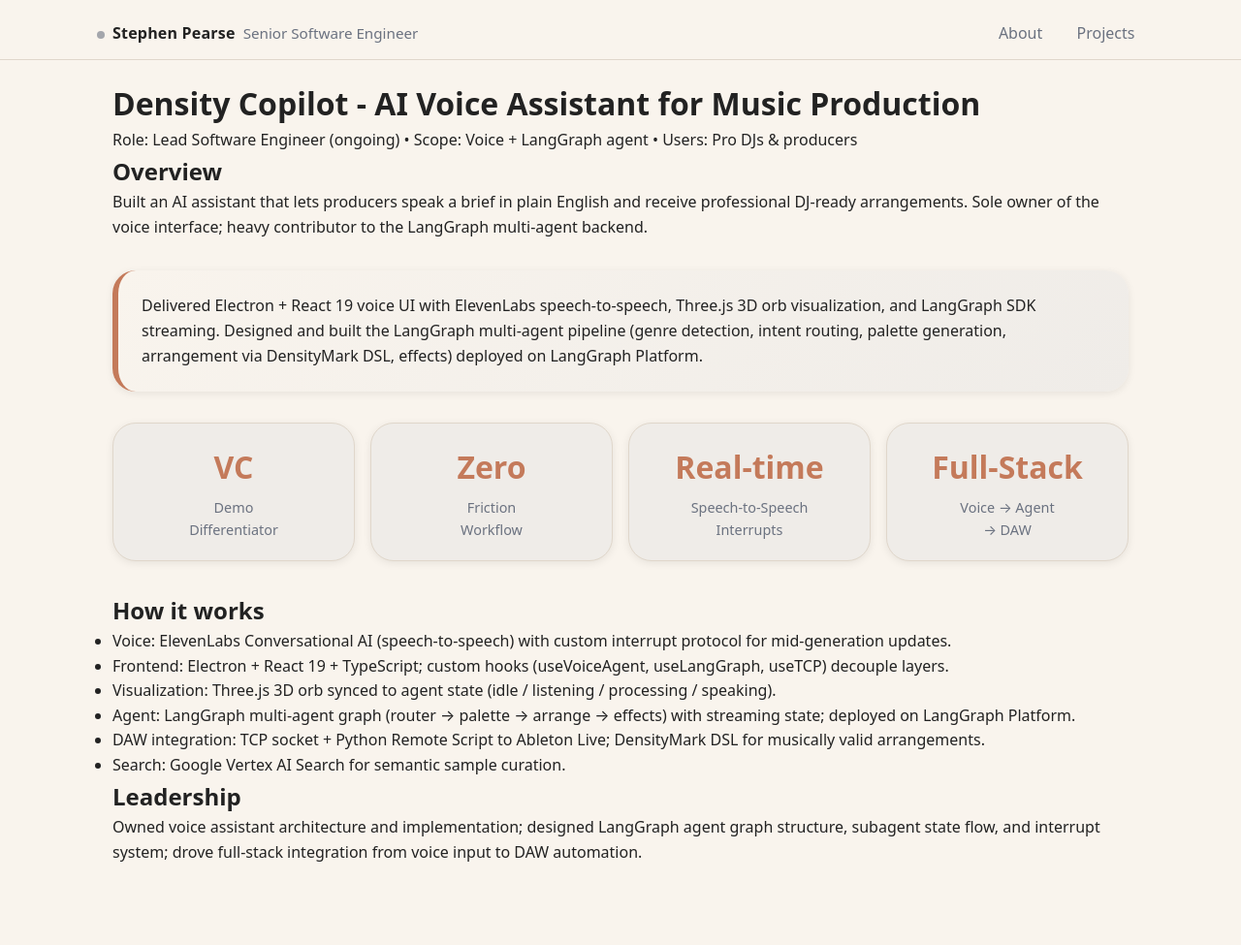
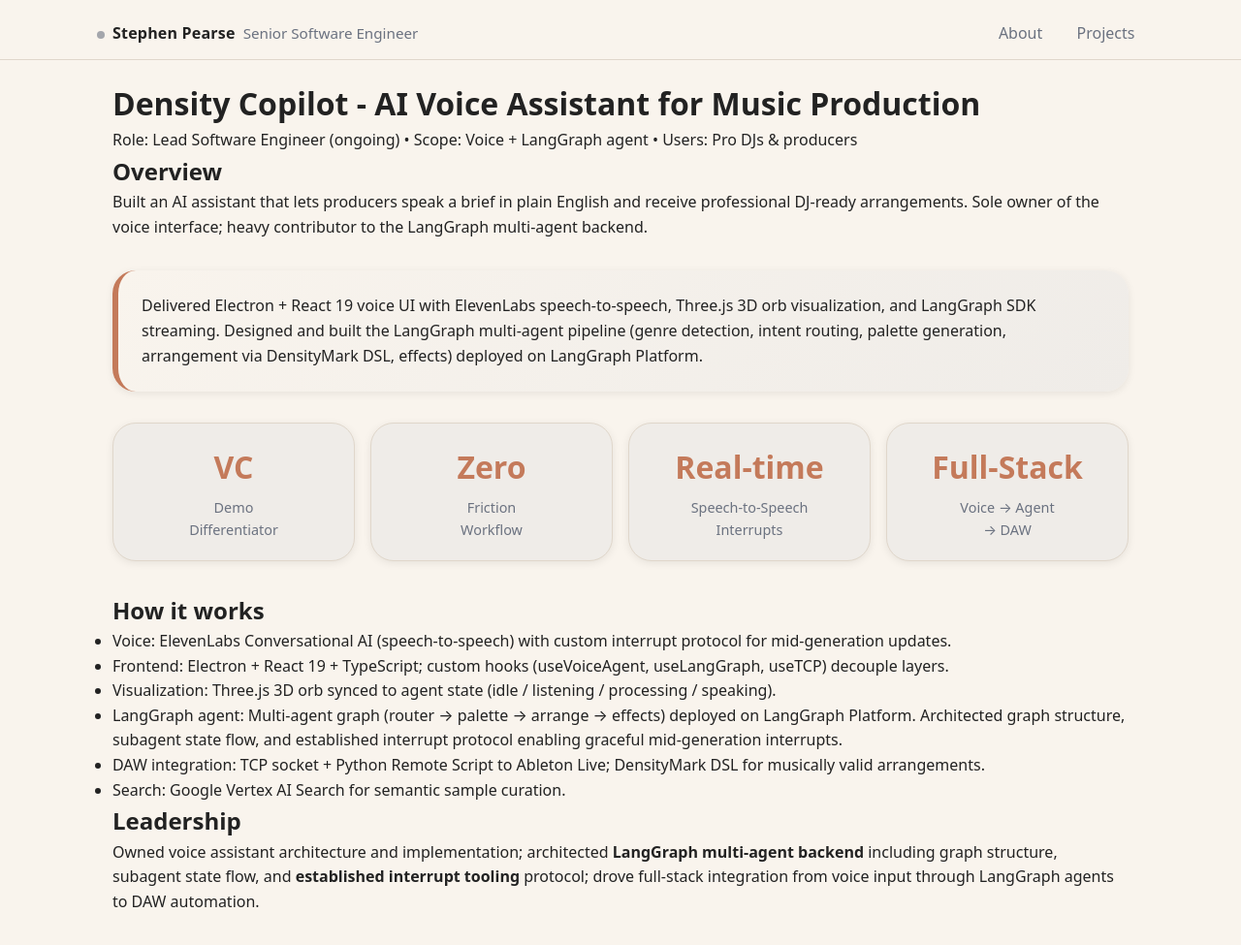
Before and after one commit to spearse/portfolio, a Jekyll site: the page built from projects/01-Density-Copilot.md, in a window 1280 px wide and 975 px high. Shown: the whole window at 97% size. Built offline with Jekyll 4.4.1, drawn with Linux system fonts in a browser that asks for light colours.

Commit message:
Emphasize LangGraph and interrupt tooling contributions
- Make LangGraph backend work more explicit
- Highlight role in establishing interrupt protocol
- Align with projectSummaries source content

```diff
--- a/projects/01-Density-Copilot.md
+++ b/projects/01-Density-Copilot.md
@@ -38,9 +38,9 @@
 - Voice: ElevenLabs Conversational AI (speech-to-speech) with custom interrupt protocol for mid-generation updates.
 - Frontend: Electron + React 19 + TypeScript; custom hooks (useVoiceAgent, useLangGraph, useTCP) decouple layers.
 - Visualization: Three.js 3D orb synced to agent state (idle / listening / processing / speaking).
-- Agent: LangGraph multi-agent graph (router → palette → arrange → effects) with streaming state; deployed on LangGraph Platform.
+- LangGraph agent: Multi-agent graph (router → palette → arrange → effects) deployed on LangGraph Platform. Architected graph structure, subagent state flow, and established interrupt protocol enabling graceful mid-generation interrupts.
 - DAW integration: TCP socket + Python Remote Script to Ableton Live; DensityMark DSL for musically valid arrangements.
 - Search: Google Vertex AI Search for semantic sample curation.
 
 ## Leadership
-Owned voice assistant architecture and implementation; designed LangGraph agent graph structure, subagent state flow, and interrupt system; drove full-stack integration from voice input to DAW automation.
+Owned voice assistant architecture and implementation; architected **LangGraph multi-agent backend** including graph structure, subagent state flow, and **established interrupt tooling** protocol; drove full-stack integration from voice input through LangGraph agents to DAW automation.
```
